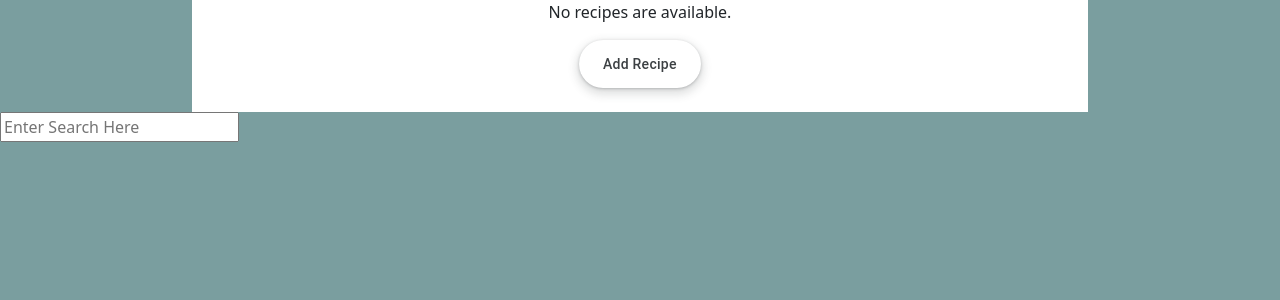
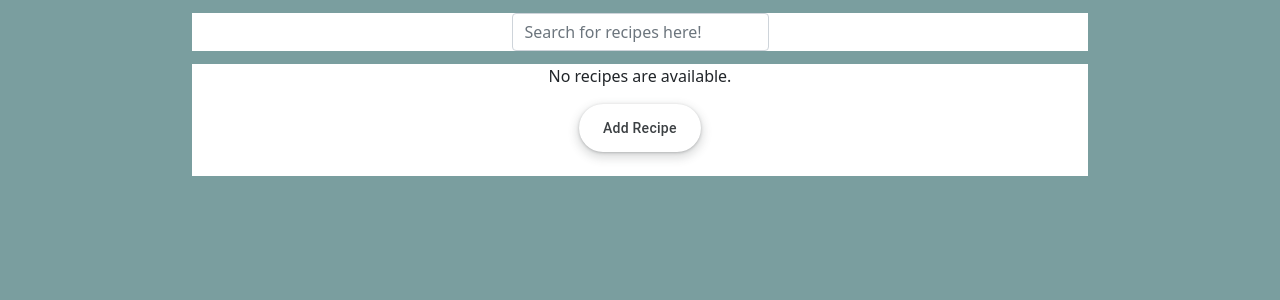
Before and after one commit to uva-cs3240-s22/group-project-A-04, a Django app: page /recipes/ in a window 1280 px wide. Shown: the part 66-366 px from the top of the page. Run offline with Django 4.2, Linux system fonts and the light colour scheme; data that the repository does not hold is empty; some libraries are stand-ins or nearby versions.

Commit message:
Place searchbar on top of index.html, add padding

```diff
--- a/recipes/templates/recipes/index.html
+++ b/recipes/templates/recipes/index.html
@@ -86,9 +86,14 @@
         color:#FE5F55
     }
     </style>
-    <div class="d-flex flex-column align-items-center" style = "margin-left:15%; margin-right: 15%; background-color:white; height:100%">
 
+<div class="d-flex flex-column align-items-center" style="margin-top: 1%; margin-bottom: 1%; margin-left:15%; margin-right: 15%; background-color:white; height:100%">
+    <form action="{% url 'recipes:SearchResults' %}" method="get">
+        <input name="search" type="text" class="form-control" id="inputdefault" placeholder="Search for recipes here!">
+    </form>
+</div>
 
+<div class="d-flex flex-column align-items-center" style = "margin-left:15%; margin-right: 15%; background-color:white; height:100%">
 
 {% if latest_recipe_list %}
 <!-- <div style =  "display: inline-block;">
@@ -135,7 +140,5 @@
 
 <a class = "login-btn" href="{% url 'recipes:create' %}">Add Recipe</a> <br>
 </div>
-<form action="{% url 'recipes:SearchResults' %}" method="get">
- 		<input name="search" type="text" placeholder="Enter Search Here">
-</form>
+
 {% endblock %}
```
